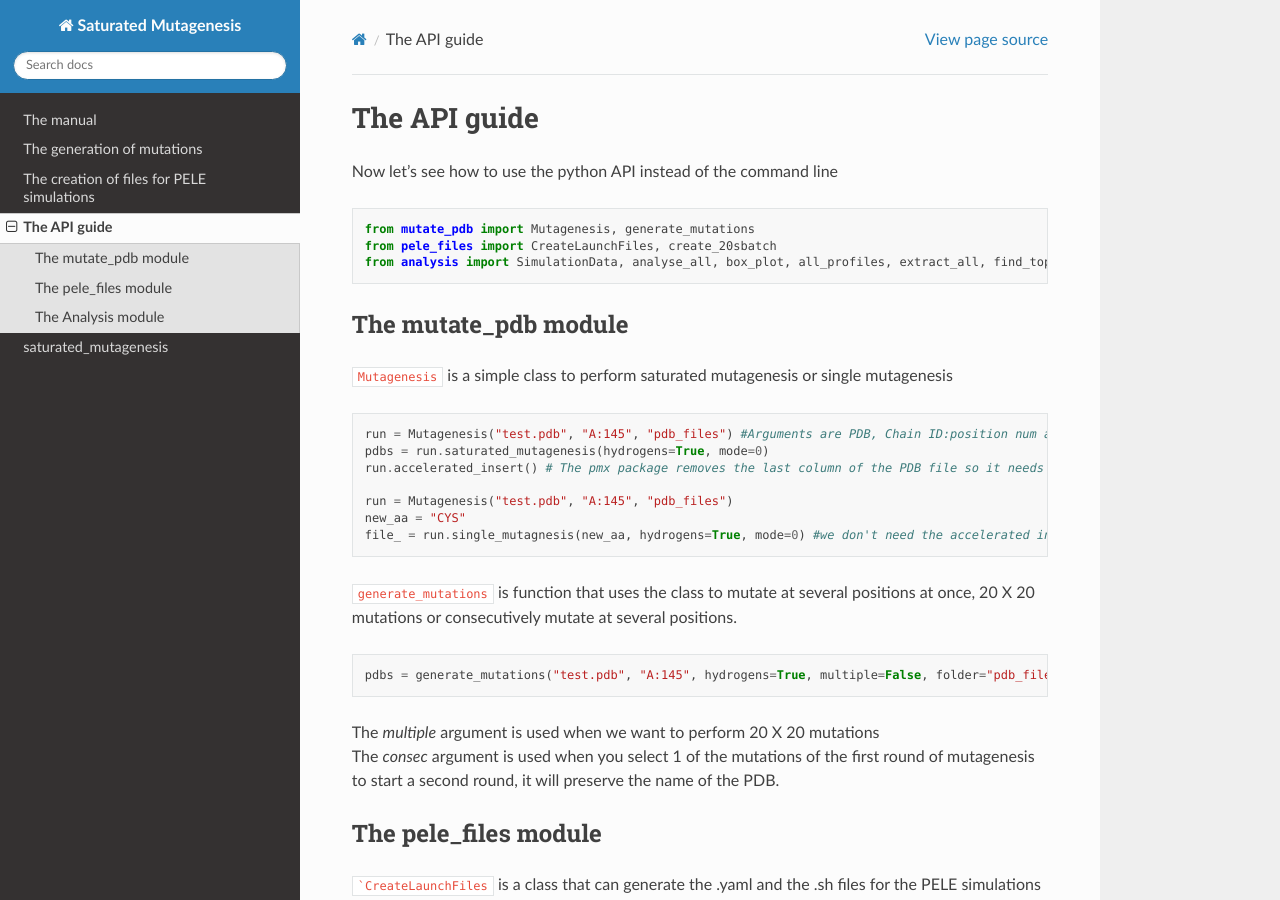
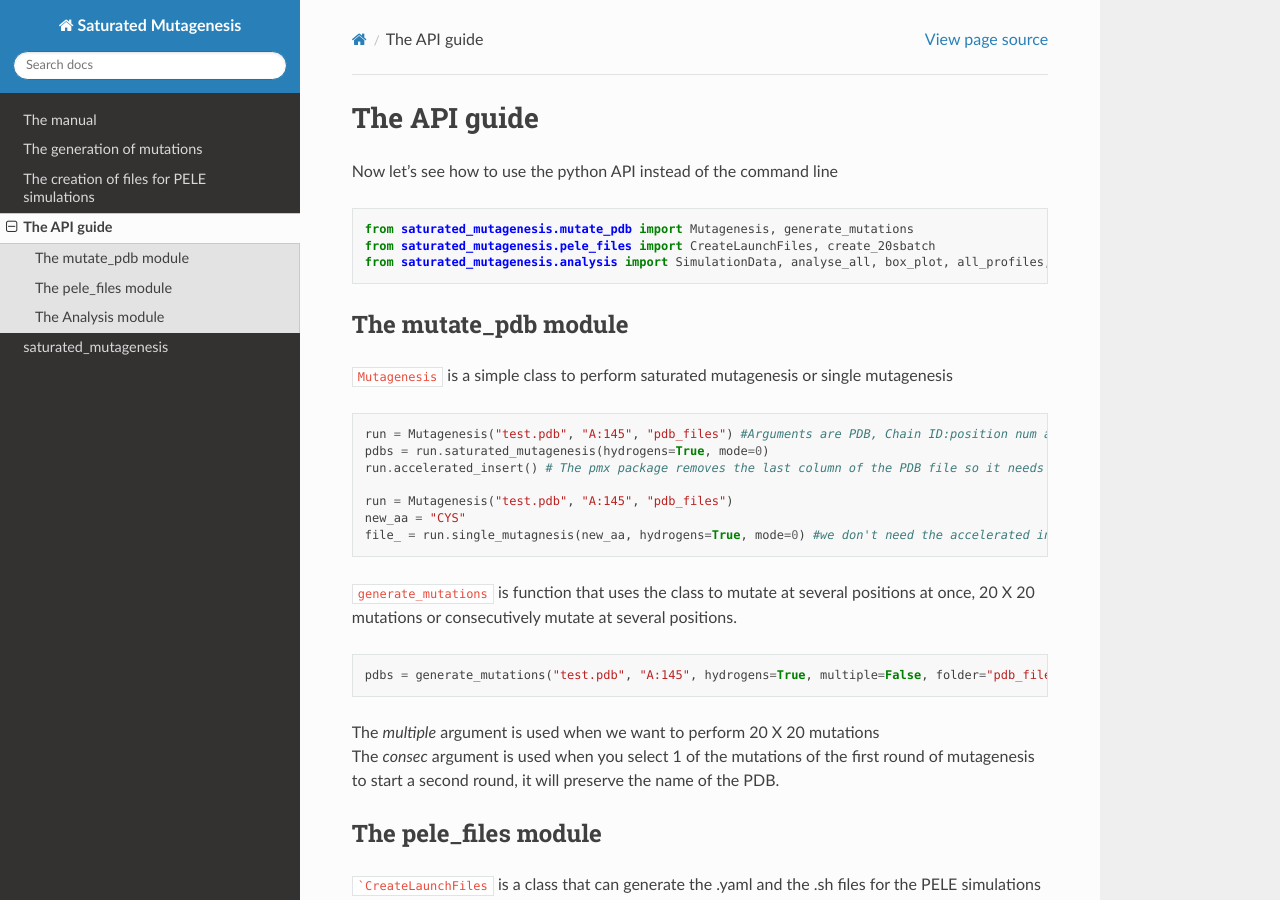
Before and after one commit to etiur/satmutagenesis, a Sphinx documentation site: the page built from docs/source/Api_examples.rst, in a window 1280 px wide and 900 px high. Built offline with Sphinx 7.4.7 and the Read the Docs theme 2.0.0, drawn with Linux system fonts in a browser that asks for light colours.

Commit message:
minor changes

```diff
--- a/docs/source/Api_examples.rst
+++ b/docs/source/Api_examples.rst
@@ -4,9 +4,9 @@ Now let's see how to use the python API instead of the command line
 
 .. code-block:: python
 
-    from mutate_pdb import Mutagenesis, generate_mutations
-    from pele_files import CreateLaunchFiles, create_20sbatch
-    from analysis import SimulationData, analyse_all, box_plot, all_profiles, extract_all, find_top_mutations, consecutive_analysis
+    from saturated_mutagenesis.mutate_pdb import Mutagenesis, generate_mutations
+    from saturated_mutagenesis.pele_files import CreateLaunchFiles, create_20sbatch
+    from saturated_mutagenesis.analysis import SimulationData, analyse_all, box_plot, all_profiles, extract_all, find_top_mutations, consecutive_analysis
 
 The mutate_pdb module
 ======================
```
Also changed, not shown: 11 other files.
